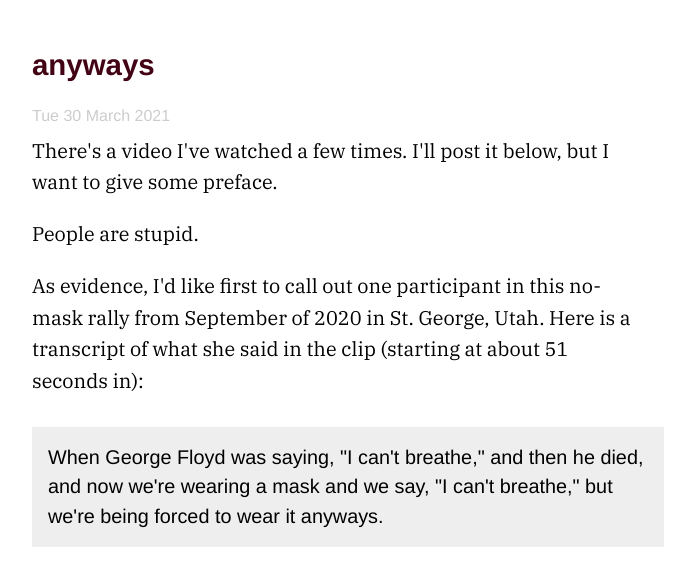
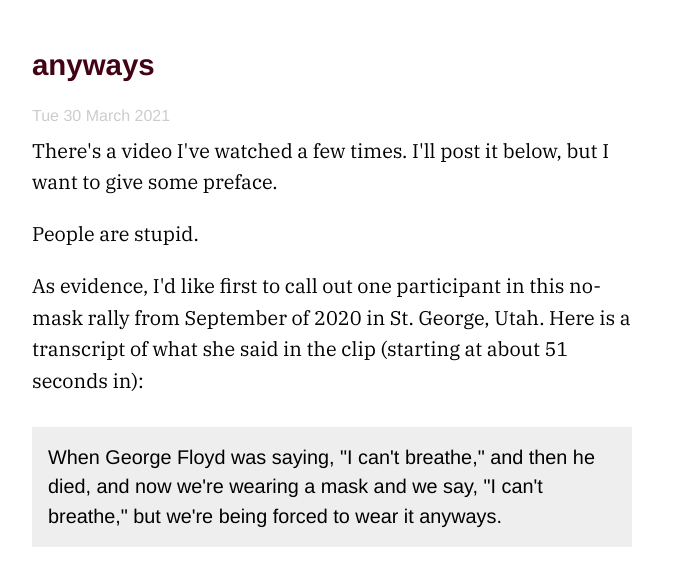
Before and after one commit to muraii/erectlocution, a plain HTML site: page anyways.html in a window 1280 px wide. Shown: the part 201-775 px from the top of the page, without its empty margins (308-1003 px from the left). Drawn offline with Linux system fonts and the light colour scheme; a web font is replaced by a local one.

Commit message:
change: Added basic reset for box-sizing attribute.

```diff
--- a/theme/css/main.css
+++ b/theme/css/main.css
@@ -1,6 +1,14 @@
 @import url('https://fonts.googleapis.com/css2?family=Anton&family=IBM+Plex+Serif&family=IM+Fell+DW+Pica:ital@0;1&family=Libre+Baskerville&family=Space+Mono&family=Syne+Mono&display=swap');
 
 /*@import 'normalize.css';*/
+/* Basic reset might help. */
+html {
+      box-sizing: border-box;
+  }
+  *, *:before, *:after {
+        box-sizing: inherit;
+    }
+/* /Basic reset            */
 
 html {
   /*font-size: clamp(16px, 1rem + 2vw, 24px);*/
```
